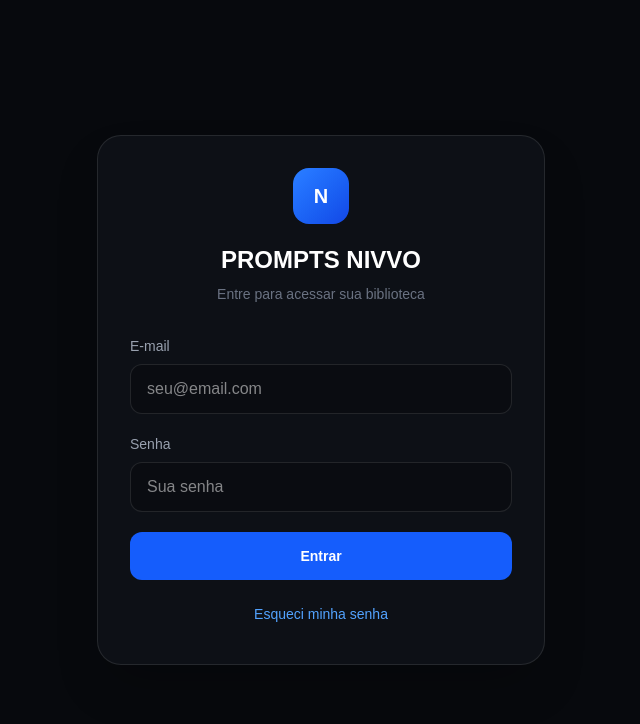
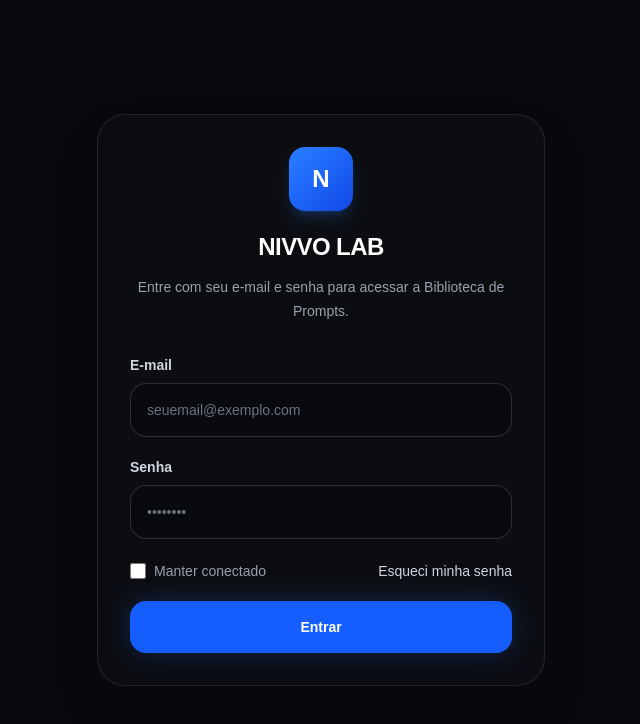
Before and after one commit to nivvoinvest-dev/prompt-nivvo, a Next.js app: page /login in a window 1280 px wide. Shown: the top 724 px of the page, without its empty margins (319-959 px from the left). Built offline with nearby package versions, Linux system fonts and the light colour scheme; no server answers.

Commit message:
Atualiza visual da tela de login

```diff
--- a/app/login/page.tsx
+++ b/app/login/page.tsx
@@ -152,26 +152,28 @@ export default function Login() {
 
   return (
     <main className="flex min-h-screen items-center justify-center bg-[#07090d] px-6 text-white">
-      <div className="w-full max-w-md rounded-3xl border border-white/10 bg-[#0d1016] p-8 shadow-2xl">
+      <div className="w-full max-w-md rounded-[28px] border border-white/10 bg-[#0b0d11] p-8 shadow-2xl">
 
+        {/* IDENTIDADE */}
         <div className="mb-8 text-center">
-          <div className="mx-auto flex h-14 w-14 items-center justify-center rounded-2xl bg-gradient-to-br from-blue-500 to-blue-700 text-xl font-bold">
+          <div className="mx-auto flex h-16 w-16 items-center justify-center rounded-2xl bg-gradient-to-br from-blue-500 to-blue-700 text-2xl font-bold shadow-lg shadow-blue-500/20">
             N
           </div>
 
-          <h1 className="mt-5 text-2xl font-bold">
-            PROMPTS NIVVO
+          <h1 className="mt-5 text-2xl font-bold tracking-tight">
+            NIVVO LAB
           </h1>
 
-          <p className="mt-2 text-sm text-gray-500">
-            Entre para acessar sua biblioteca
+          <p className="mx-auto mt-3 max-w-sm text-sm leading-6 text-gray-400">
+            Entre com seu e-mail e senha para acessar a Biblioteca de Prompts.
           </p>
         </div>
 
         <form onSubmit={entrar} className="space-y-5">
 
+          {/* E-MAIL */}
           <div>
-            <label className="mb-2 block text-sm text-gray-400">
+            <label className="mb-2 block text-sm font-semibold text-gray-300">
               E-mail
             </label>
 
@@ -181,13 +183,14 @@ export default function Login() {
               onChange={(e) => setEmail(e.target.value)}
               required
               autoComplete="email"
-              className="w-full rounded-xl border border-white/10 bg-black/20 px-4 py-3 text-white outline-none focus:border-blue-500/50"
-              placeholder="seu@email.com"
+              className="w-full rounded-2xl border border-white/15 bg-black/20 px-4 py-4 text-sm text-white outline-none transition placeholder:text-gray-500 focus:border-blue-500/60 focus:ring-1 focus:ring-blue-500/20"
+              placeholder="seuemail@exemplo.com"
             />
           </div>
 
+          {/* SENHA */}
           <div>
-            <label className="mb-2 block text-sm text-gray-400">
+            <label className="mb-2 block text-sm font-semibold text-gray-300">
               Senha
             </label>
 
@@ -197,41 +200,75 @@ export default function Login() {
               onChange={(e) => setSenha(e.target.value)}
               required
               autoComplete="current-password"
-              className="w-full rounded-xl border border-white/10 bg-black/20 px-4 py-3 text-white outline-none focus:border-blue-500/50"
-              placeholder="Sua senha"
+              className="w-full rounded-2xl border border-white/15 bg-black/20 px-4 py-4 text-sm text-white outline-none transition placeholder:text-gray-500 focus:border-blue-500/60 focus:ring-1 focus:ring-blue-500/20"
+              placeholder="••••••••"
             />
           </div>
 
+          {/* OPÇÕES */}
+          <div className="flex items-center justify-between gap-4 pt-0.5">
+
+            <label className="flex cursor-pointer items-center gap-2 text-sm text-gray-400">
+              <input
+                type="checkbox"
+                className="h-4 w-4 rounded border-white/20 bg-black/20 accent-yellow-400"
+              />
+              <span>Manter conectado</span>
+            </label>
+
+            <button
+              type="button"
+              onClick={() => {
+                const form = document.getElementById(
+                  "recuperar-senha-form"
+                ) as HTMLFormElement | null;
+
+                form?.requestSubmit();
+              }}
+              disabled={carregando || recuperandoSenha}
+              className="text-sm text-gray-300 transition hover:text-white disabled:cursor-not-allowed disabled:opacity-50"
+            >
+              Esqueci minha senha
+            </button>
+
+          </div>
+
+          {/* MENSAGEM DE ERRO */}
           {erro && (
             <div className="rounded-xl border border-red-500/20 bg-red-500/10 px-4 py-3 text-sm text-red-400">
               {erro}
             </div>
           )}
 
+          {/* MENSAGEM DE SUCESSO */}
           {mensagem && (
             <div className="rounded-xl border border-green-500/20 bg-green-500/10 px-4 py-3 text-sm text-green-400">
               {mensagem}
             </div>
           )}
 
+          {/* BOTÃO ENTRAR */}
           <button
             type="submit"
             disabled={carregando || recuperandoSenha}
-            className="w-full rounded-xl bg-blue-600 px-6 py-3.5 text-sm font-semibold text-white transition hover:bg-blue-500 disabled:cursor-not-allowed disabled:opacity-50"
+           className="w-full rounded-2xl bg-blue-600 px-6 py-4 text-sm font-bold text-white shadow-[0_0_28px_rgba(37,99,235,0.28)] transition duration-200 hover:scale-[1.01] hover:bg-blue-500 hover:shadow-[0_0_36px_rgba(37,99,235,0.38)] active:scale-[0.99] disabled:cursor-not-allowed disabled:opacity-50 disabled:hover:scale-100"
           >
             {carregando ? "Entrando..." : "Entrar"}
           </button>
 
         </form>
 
+        {/* RECUPERAÇÃO DE SENHA
+            Mantida separada para preservar a lógica atual.
+        */}
         <form
+          id="recuperar-senha-form"
           onSubmit={recuperarSenha}
-          className="mt-4"
+          className="hidden"
         >
           <button
             type="submit"
             disabled={carregando || recuperandoSenha}
-            className="w-full py-2 text-sm text-blue-400 transition hover:text-blue-300 disabled:opacity-50"
           >
             {recuperandoSenha
               ? "Enviando..."
```
